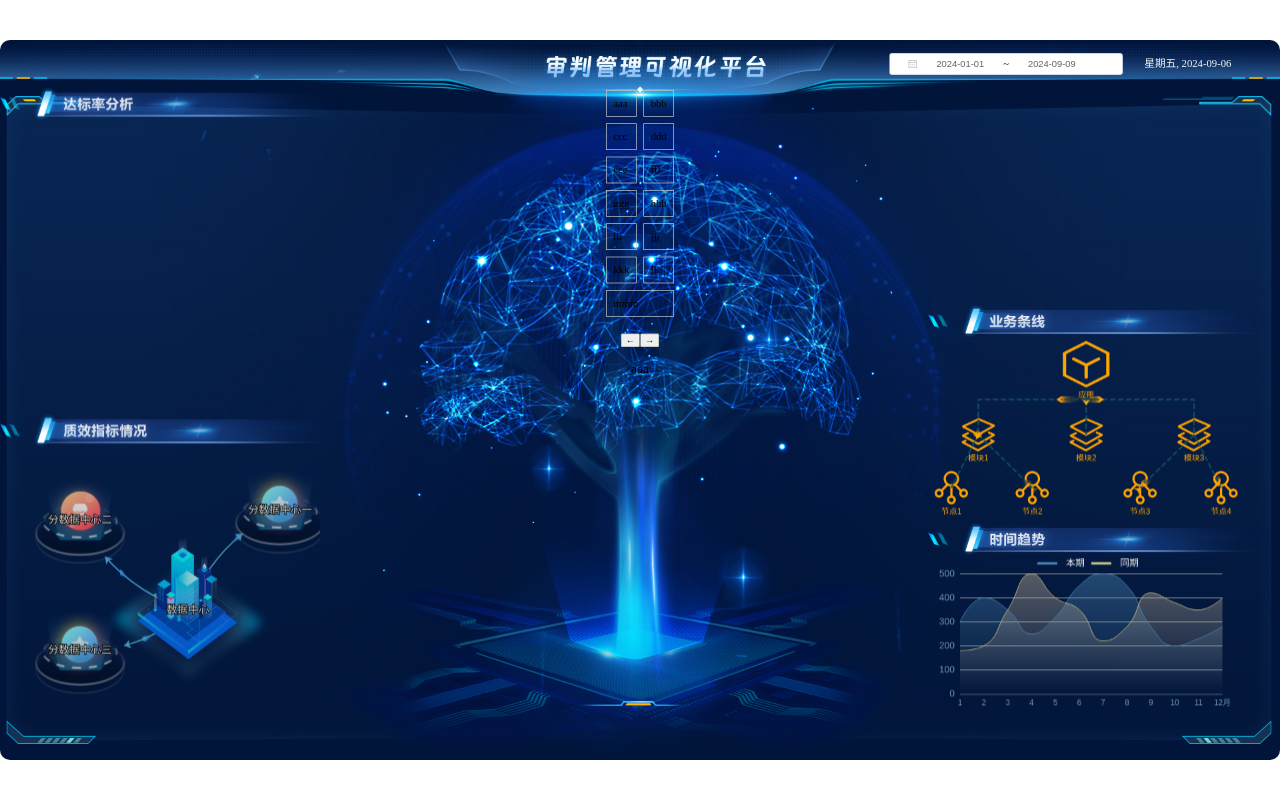
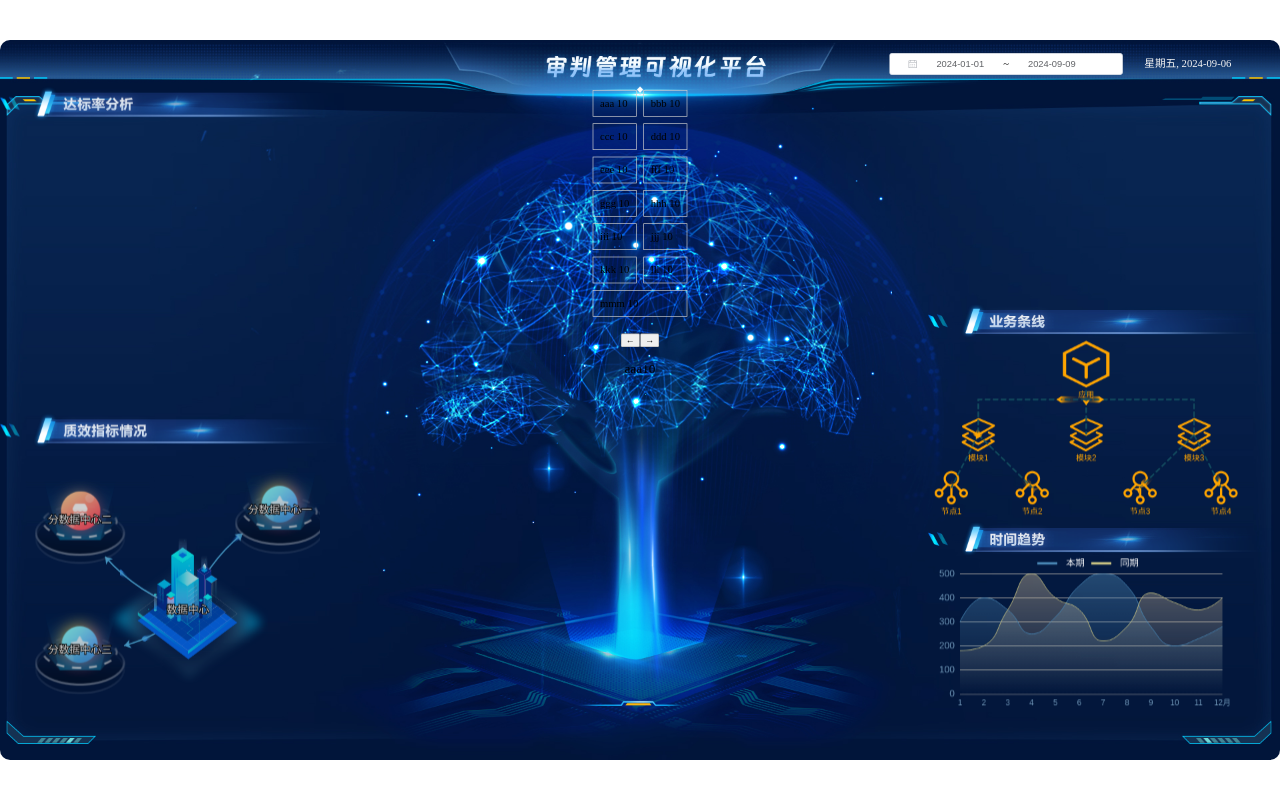
Before and after one commit to Wrong2314/data-screen, a Vue app: page /#/home in a window 1280 px wide. Built offline with nearby package versions, Linux system fonts and the light colour scheme.

Commit message:
feat: 🎸 store修改

```diff
--- a/src/store/dateStore.ts
+++ b/src/store/dataStore.ts
@@ -1,7 +1,7 @@
 import axios from "axios";
 import { defineStore } from "pinia";
 
-export const useDateStore = defineStore("date", {
+export const useDataStore = defineStore("data", {
   state: () => ({
     startDate: "2024-01-01",
     endDate: "2024-09-09",
--- a/src/views/home-page/components/comp-time/home-time.vue
+++ b/src/views/home-page/components/comp-time/home-time.vue
@@ -27,11 +27,11 @@
   import { onMounted, ref } from "vue";
   import dayjs from "dayjs";
   import "dayjs/locale/zh-cn";
-  import { useDateStore } from "@/store/dateStore";
+  import { useDataStore } from "@/store/dataStore";
 
   const dateInfo = ref(["2024-01-01", "2024-09-09"]);
   const currentTime = ref(""); // 定义一个响应式变量来存储当前时间
-  const dateStore = useDateStore();
+  const dateStore = useDataStore();
   dayjs.locale("zh-cn");
   const updateTime = () => {
     currentTime.value = dayjs().format("dddd, YYYY-MM-DD");
--- a/src/views/home-page/components/comp-tree/data-tree.vue
+++ b/src/views/home-page/components/comp-tree/data-tree.vue
@@ -3,9 +3,7 @@
     <!-- 指标展示区域 -->
     <div class="indicator-display">
       <div class="row" v-for="(row, index) in displayedRows" :key="index">
-        <div class="indicator" v-for="indicator in row" :key="indicator.indicatorId">
-          {{ indicator.name }}
-        </div>
+        <div class="indicator" v-for="indicator in row" :key="indicator.indicatorId">{{ indicator.name }} {{ indicator.value }}</div>
       </div>
     </div>
     <!-- 分页控制 -->
@@ -13,15 +11,16 @@
       <button @click="prevPage">←</button>
       <button @click="nextPage">→</button>
     </div>
-    <!-- 放大展示区域 -->
+    <!-- 底部展示区域 -->
+
     <div class="indicator-zoom">
-      <div v-if="pageData.indicators.length > 0">
-        {{ pageData.indicators[0].name }}
-      </div>
+      <div v-if="pageData.activeIndicator">{{ pageData.activeIndicator.name }} {{ pageData.activeIndicator.value }}</div>
+      <div v-else-if="pageData.indicators.length > 0">{{ pageData.indicators[0].name }}{{ pageData.indicators[0].value }}</div>
     </div>
   </div>
 </template>
 <script setup lang="ts">
+  import { useDataStore } from "@/store/dataStore";
   import { onMounted, reactive, computed } from "vue";
 
   export interface IData {
@@ -31,15 +30,17 @@
   }
   export interface IPageData {
     indicators: IData[];
+    activeIndicator: IData | null;
     currentPage: number;
     pageSize: number;
   }
   const pageData = reactive<IPageData>({
     indicators: [], // 存储指标数据
+    activeIndicator: null, //当前选中的指标
     currentPage: 0, // 当前页码
     pageSize: 16, // 每页显示的指标数（8行，每行2个）
   });
-
+  const store = useDataStore();
   // 使用computed创建计算属性
   const displayedRows = computed(() => {
     const start = pageData.currentPage * pageData.pageSize;
@@ -87,6 +88,10 @@
     }
   }
 
+  //指标选中
+  function selectIndicator(indicator: IData) {
+    pageData.activeIndicator = indicator;
+  }
   onMounted(() => {
     fetchIndicators();
   });
```
